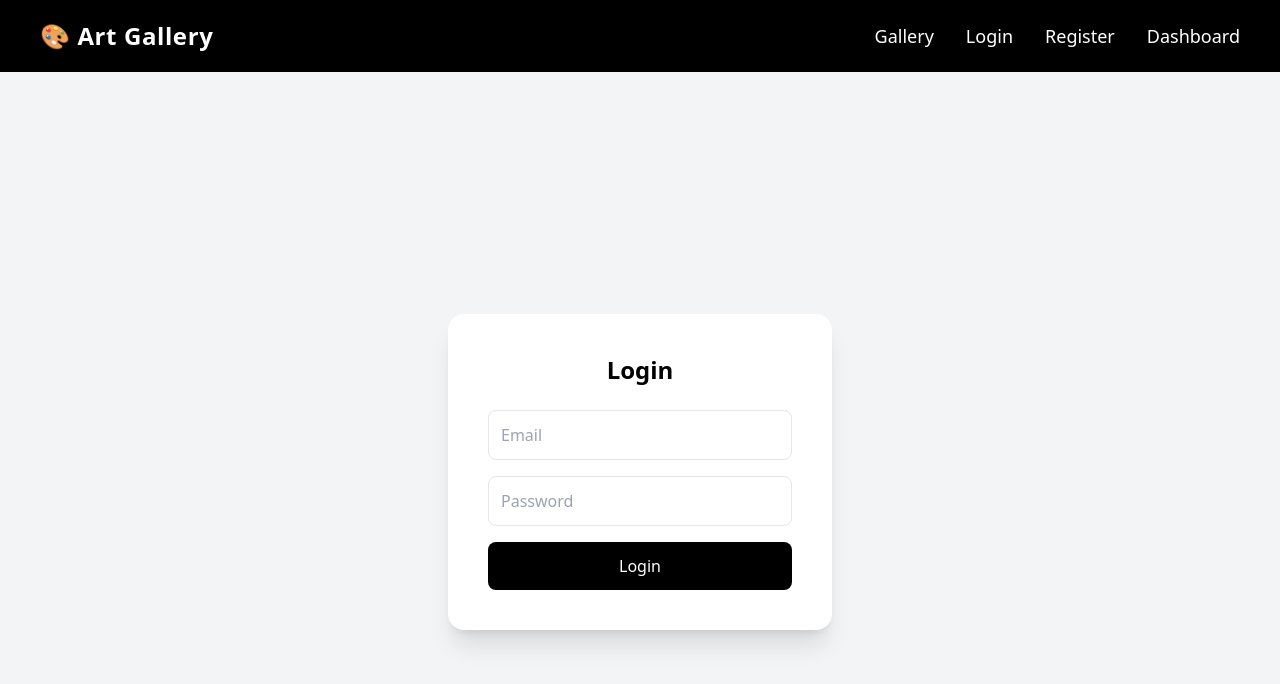
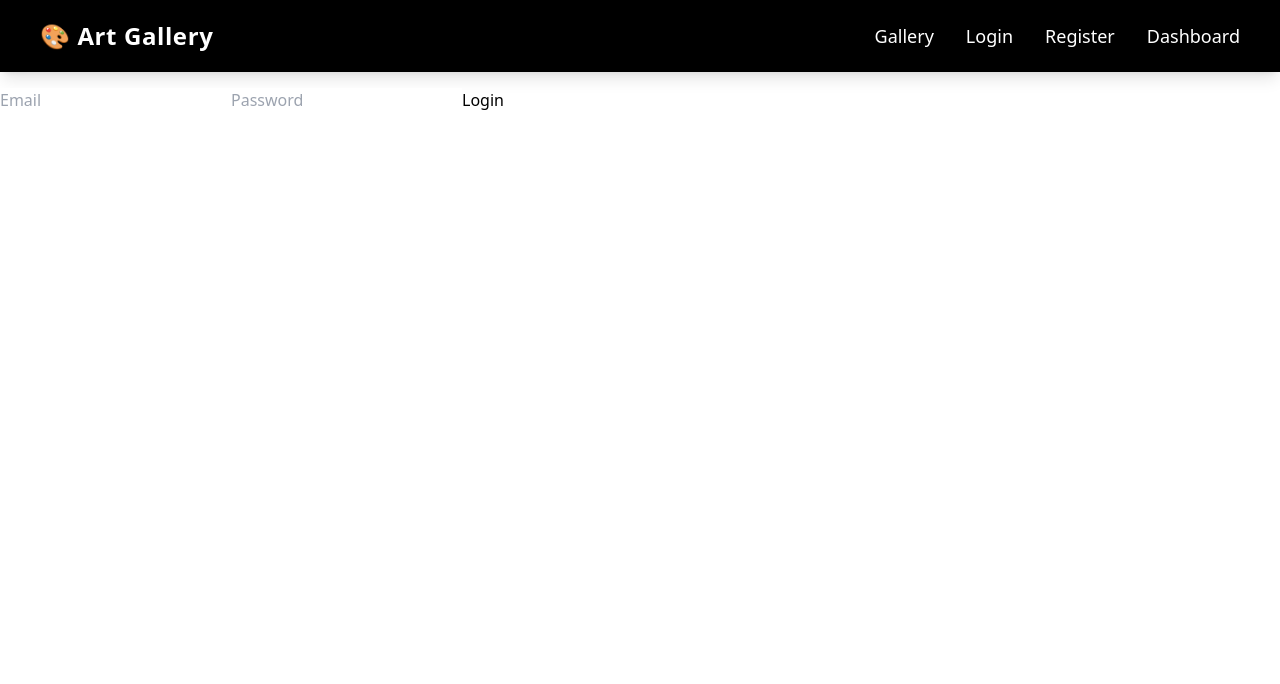
Before and after one commit to voanhkiet/artist-gallery, a React (Vite) app: page /login in a window 1280 px wide. Shown: the top 684 px of the page. Built offline with nearby package versions, Linux system fonts and the light colour scheme.

Commit message:
update login

```diff
--- a/src/pages/Login.jsx
+++ b/src/pages/Login.jsx
@@ -1,38 +1,55 @@
 import { useState } from "react";
 import { login } from "../services/api";
-import { useNavigate } from "react-router-dom";
 
 export default function Login() {
-  const [email, setEmail] = useState("");
-  const [password, setPassword] = useState("");
-  const navigate = useNavigate();
+  const [form, setForm] = useState({
+    email: "",
+    password: "",
+  });
 
-  const handleLogin = async () => {
-    const data = await login(email, password);
-    localStorage.setItem("token", data.token);
-    navigate("/dashboard");
+  const handleSubmit = async (e) => {
+    e.preventDefault(); // 🚨 MUST HAVE
+
+    try {
+      const res = await login(form);
+
+      console.log(res); // debug
+      localStorage.setItem("token", res.token);
+
+      alert("Login success ✅");
+
+      window.location.href = "/dashboard";
+    } catch (err) {
+      console.error(err);
+      alert("Login failed ❌");
+    }
   };
 
   return (
-  <div className="flex justify-center items-center min-h-screen bg-gray-100">
-    <div className="bg-white p-10 rounded-2xl shadow-xl w-96">
-      <h2 className="text-2xl font-bold mb-6 text-center">Login</h2>
+    <form onSubmit={handleSubmit} className="space-y-4">
 
       <input
-        className="w-full border p-3 mb-4 rounded-lg"
+        type="email"
         placeholder="Email"
+        value={form.email}
+        onChange={(e) =>
+          setForm({ ...form, email: e.target.value })
+        }
       />
 
       <input
-        className="w-full border p-3 mb-4 rounded-lg"
         type="password"
         placeholder="Password"
+        value={form.password}
+        onChange={(e) =>
+          setForm({ ...form, password: e.target.value })
+        }
       />
 
-      <button className="w-full bg-black text-white py-3 rounded-lg hover:bg-gray-800 transition">
+      <button type="submit">
         Login
       </button>
-    </div>
-  </div>
-);
+
+    </form>
+  );
 }
```
